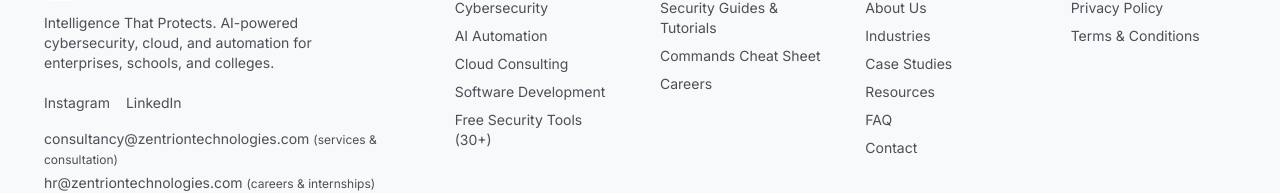
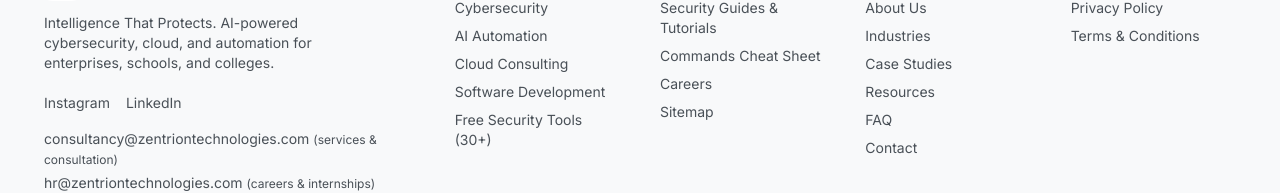
Before and after one commit to Sanjay-Program/zentrion-website, a Next.js app: page /offline in a window 1280 px wide. Shown: the part 900-1093 px from the top of the page. Built offline with nearby package versions, Linux system fonts and the light colour scheme.

Commit message:
chore: add sitemap link to footer for SEO indexing

```diff
--- a/components/Footer.tsx
+++ b/components/Footer.tsx
@@ -19,6 +19,7 @@
       { href: '/guides', label: 'Security Guides & Tutorials' },
       { href: '/resources/cybersecurity-commands', label: 'Commands Cheat Sheet' },
       { href: '/careers', label: 'Careers' },
+      { href: '/sitemap.xml', label: 'Sitemap' },
     ],
   },
   {
```
